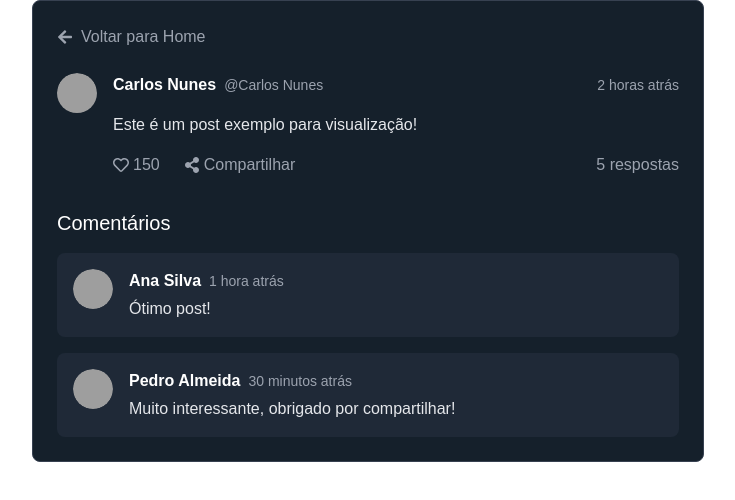
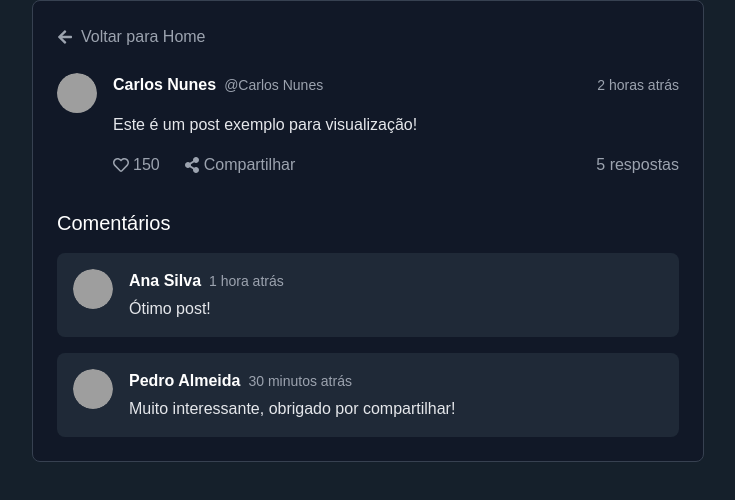
Before and after one commit to gabrielss2406/Ararx-Frontend, a Next.js app: page /post/27025 in a window 1280 px wide. Shown: the top 500 px of the page, without its empty margins (272-1007 px from the left). Built offline with nearby package versions, Linux system fonts and the light colour scheme; grey boxes are pictures that could not be loaded.

Commit message:
fix: background colors

```diff
--- a/src/pages/_document.tsx
+++ b/src/pages/_document.tsx
@@ -4,7 +4,7 @@ export default function Document() {
   return (
     <Html lang="en">
       <Head />
-      <body className="antialiased">
+      <body className="antialiased bg-[#15202B]">
         <Main />
         <NextScript />
       </body>
--- a/src/pages/post/[id]/index.tsx
+++ b/src/pages/post/[id]/index.tsx
@@ -45,7 +45,7 @@ const PostPage: React.FC = () => {
     };
 
     return (
-        <div className="max-w-2xl mx-auto p-6 bg-[#15202B] rounded-lg border border-gray-700">
+        <div className="max-w-2xl mx-auto p-6 bg-gray-900 rounded-lg border border-gray-700">
             <HomeButton />
             <div className="flex flex-row items-start gap-4 mt-6">
                 <Link href={`/profile/${post.userId}`} passHref>
```
